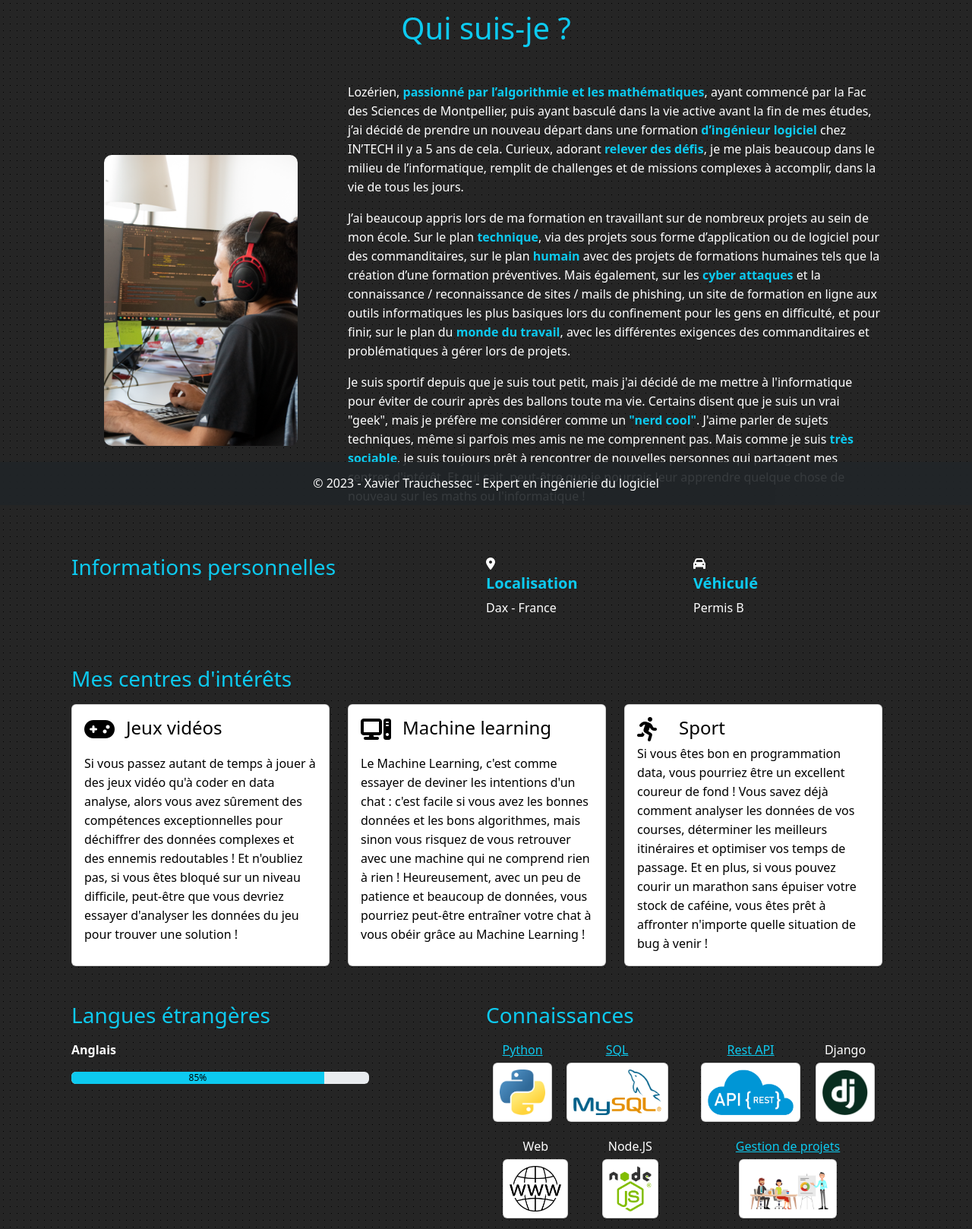
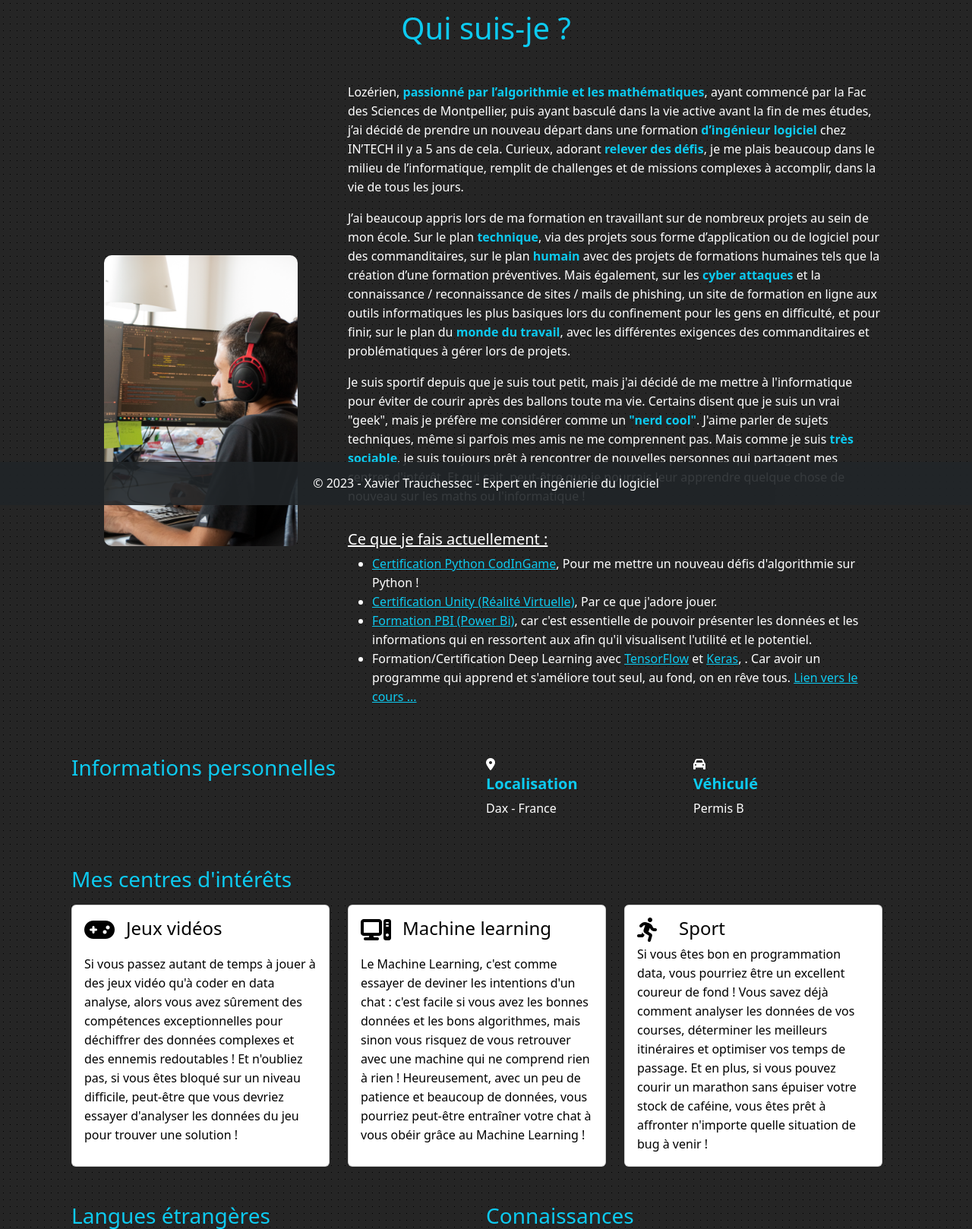
Before and after one commit to Frozenn-X/true_portfolio, a Django app: page /about in a window 1280 px wide. Shown: the part 135-1753 px from the top of the page at 76% size. Run offline with Django 4.2, Linux system fonts and the light colour scheme; some libraries are stand-ins or nearby versions.

Commit message:
tetetete

```diff
--- a/templates/web/about.html
+++ b/templates/web/about.html
@@ -33,6 +33,25 @@
                     me comprennent pas. Mais comme je suis <strong class="text-info">très sociable</strong>, je suis toujours
                     prêt à rencontrer de nouvelles personnes qui partagent mes centres d'intérêt. Et qui sait, peut-être
                     que je pourrais leur apprendre quelque chose de nouveau sur les maths ou l'informatique !
+                </p>
+                <p class="row">
+                    <h5 class="col-12"><u>Ce que je fais actuellement :</u></h5>
+                    <ul>
+                        <li>
+                            <a href="https://www.codingame.com/take-the-test/Python3" class="text-info">Certification Python CodInGame</a>, Pour me mettre un nouveau défis d'algorithmie sur Python !
+                        </li>
+                        <li>
+                            <a href="https://www.skilleos.com/cours/apprendre-realite-virtuelle-unity-en-ligne" class="text-info">Certification Unity (Réalité Virtuelle)</a>, Par ce que j'adore jouer.
+                        </li>
+                        <li>
+                            <a href="" class="text-info">Formation PBI (Power Bi)</a>, car c'est essentielle de pouvoir présenter les données et les informations qui en ressortent aux afin qu'il visualisent l'utilité et le potentiel.
+                        </li>
+                        <li>
+                            <span>Formation/Certification Deep Learning avec <a href="https://www.tensorflow.org/?hl=fr" class="text-info"> TensorFlow</a> et <a href="https://keras.io/" class="text-info">Keras</a>,
+                            </span>. Car avoir un programme qui apprend et s'améliore tout seul, au fond, on en rêve tous.
+                            <a href="#" class="text-info"> Lien vers le cours ...</a>
+                        </li>
+                    </ul>
                 </p>
             </div>
         </div>
```
Also changed, not shown: templates/web/own_corner/Chatbot.html (added), templates/web/own_corner/my_mario.html (added).
